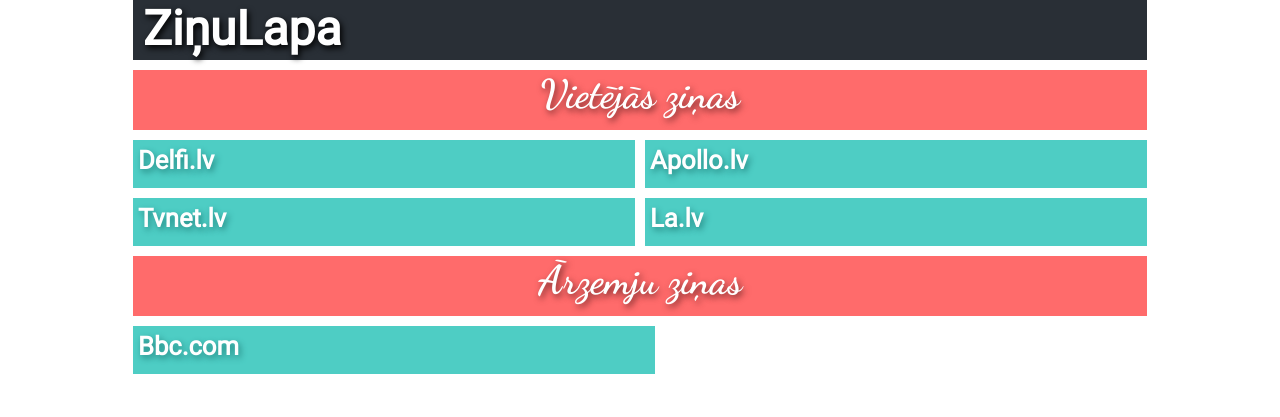
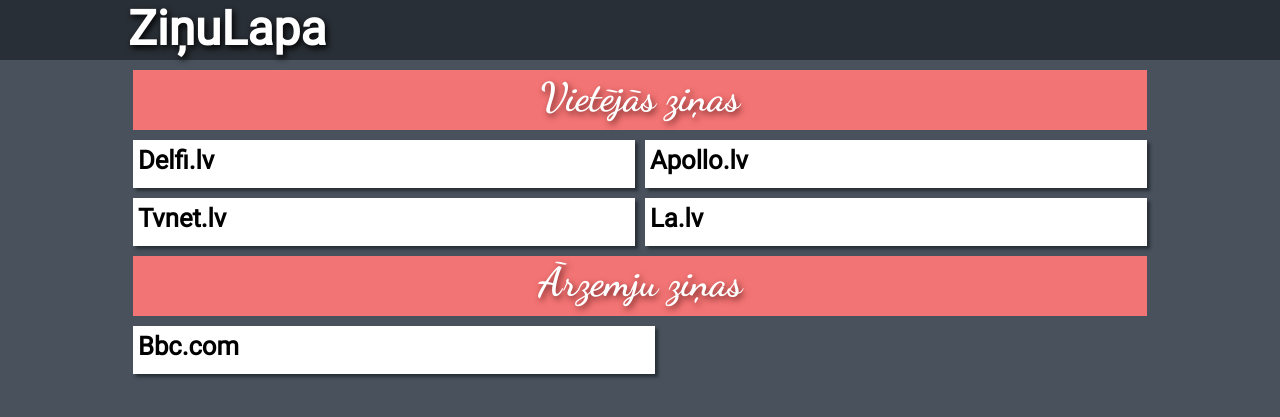
Before and after one commit to henchaa9/zinas, a Django app: template newspage/templates/homepage.html in a window 1280 px wide. Shown: the top 417 px of the page. Run offline with Django 3.2, Linux system fonts and the light colour scheme; the template is opened without the code that fills it, so the values that code supplies are empty.

Commit message:
jauns dizains

```diff
--- a/newspage/static/css/styles.css
+++ b/newspage/static/css/styles.css
@@ -16,19 +16,19 @@
 
 body {
     color: white;
+    background-color: #48515c;
 }
 
 nav {
     height: 60px;
     background: #292F36;
     text-shadow: 2px 3px 6px black;
-    margin: 0 5px;
 }
 
 nav ul {
     float: right;
     list-style-type: none;
-    padding: 20px 10px;
+    padding: 20px 10%;
 }
 
 nav ul li {
@@ -39,7 +39,7 @@
 nav h1 {
     font-size: 3em;
     display: inline;
-    padding: 0 10px;
+    padding: 0 10%;
 }
 
 .container {
@@ -64,21 +64,21 @@
 
 .delfi-apollo a, .tvnet-la a, .bbc-kkas a {
     text-decoration: none;
-    color: rgb(255, 255, 255);
+    color: black;
     font-weight: bolder;
-    text-shadow: 2px 3px 6px #248680;
 }
 
 .delfi, .apollo, .tvnet, .la, .bbc {
-    background-color: #4ECDC4;
+    background-color: white;
     margin: 0 5px;
     padding: 5px;
     width: 50%;
+    box-shadow: 3px 3px 3px #292F36;
 }
 
 .vietejas-zinas {
     height: 60px;
-    background-color: #ff6b6b;
+    background-color: #f37474;
     margin: 10px 5px 10px 5px;
     text-align: center;
     color: white;
@@ -88,12 +88,12 @@
     font-family: 'DancingScript-Bold';
     font-size: 2.5em;
     text-shadow: 2px 3px 6px #752a2a;
-
+    padding-top: 3px;
 }
 
 .arzemju-zinas {
     height: 60px;
-    background-color: #ff6b6b;
+    background-color: #f37474;
     margin: 0 5px 10px 5px;
     text-align: center;
     color: white;
@@ -103,5 +103,5 @@
     font-family: 'DancingScript-Bold';
     font-size: 2.5em;
     text-shadow: 2px 3px 6px #752a2a;
-
+    padding-top: 2px;
 }
--- a/newspage/templates/homepage.html
+++ b/newspage/templates/homepage.html
@@ -8,7 +8,6 @@
     <link rel="stylesheet" type="text/css" href="{% static 'css/styles.css' %}"/>
 </head>
 <body>
-    <div class="container">
     <nav>
         <h1>ZiņuLapa</h1>
         <ul>
@@ -16,6 +15,7 @@
             <li><p>{{ vardadienas }}</p></li>
         </ul>
     </nav>
+    <div class="container">
         <div class="vietejas-zinas">
             <p>Vietējās ziņas</p>
         </div>
```
Lines whose indentation alone changed are shown as unchanged.
